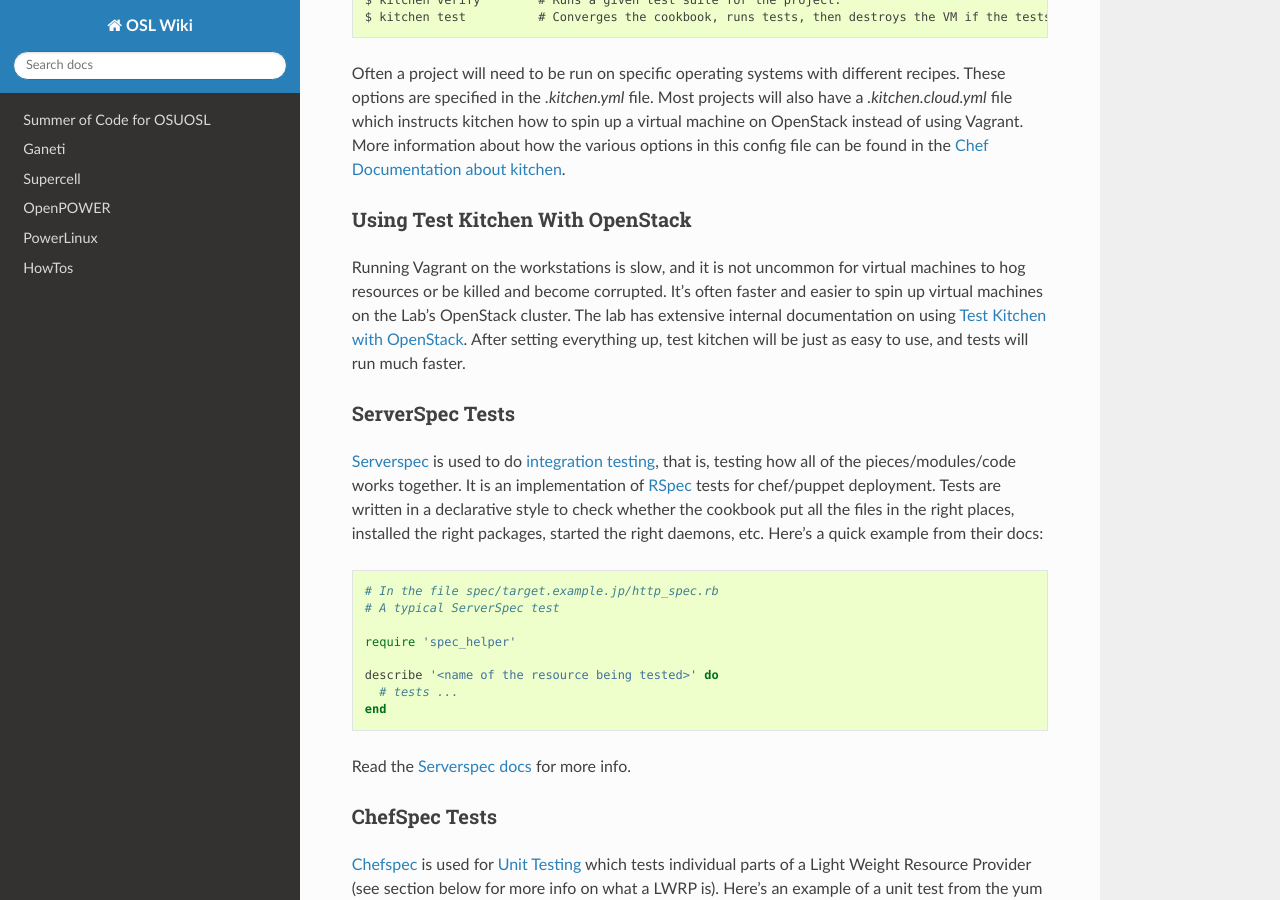
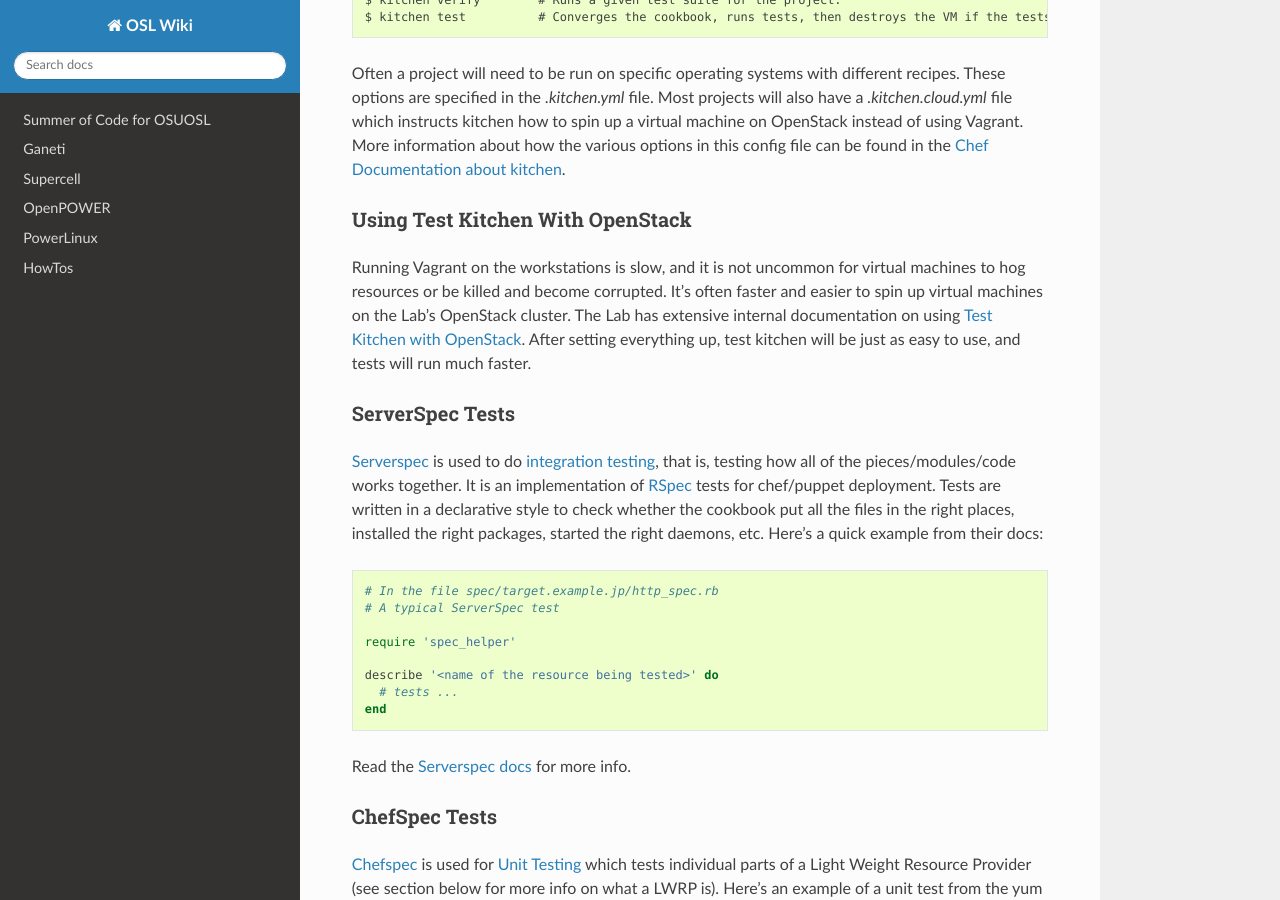
Before and after one commit to osuosl/wiki, a Sphinx documentation site: the page built from source/development_process/index.rst, in a window 1280 px wide and 900 px high, scrolled down 9397 px. Built offline with Sphinx 7.4.7 and the Read the Docs theme 2.0.0, drawn with Linux system fonts in a browser that asks for light colours.

Commit message:
Fix capitalization error

```diff
--- a/source/development_process/index.rst
+++ b/source/development_process/index.rst
@@ -509,7 +509,7 @@
 ~~~~~~~~~~~~~~~~~~~~~~~~~~~~~~~~~
 Running Vagrant on the workstations is slow, and it is not uncommon for virtual
 machines to hog resources or be killed and become corrupted. It's often faster
-and easier to spin up virtual machines on the Lab's OpenStack cluster. The lab
+and easier to spin up virtual machines on the Lab's OpenStack cluster. The Lab
 has extensive internal documentation on using `Test Kitchen with OpenStack`_.
 After setting everything up, test kitchen will be just as easy to use, and
 tests will run much faster.
```
